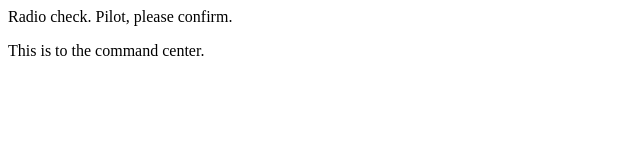
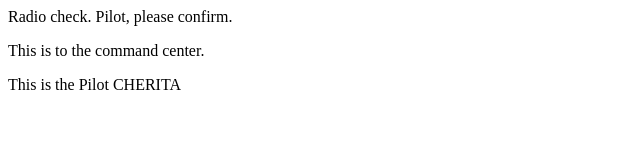
Before and after one commit to cheritalashley/communication-log, a plain HTML site: page index.html in a window 1280 px wide. Shown: the whole page, without its empty margins (0-640 px from the left). Drawn offline with Linux system fonts and the light colour scheme.

Commit message:
added second line to log

```diff
--- a/index.html
+++ b/index.html
@@ -2,5 +2,6 @@
 <body>
     <p>Radio check. Pilot, please confirm.</p>
     <p>This is to the command center.</p>
+	<p>This is the Pilot CHERITA </p>
 </body>
 </html>
```
